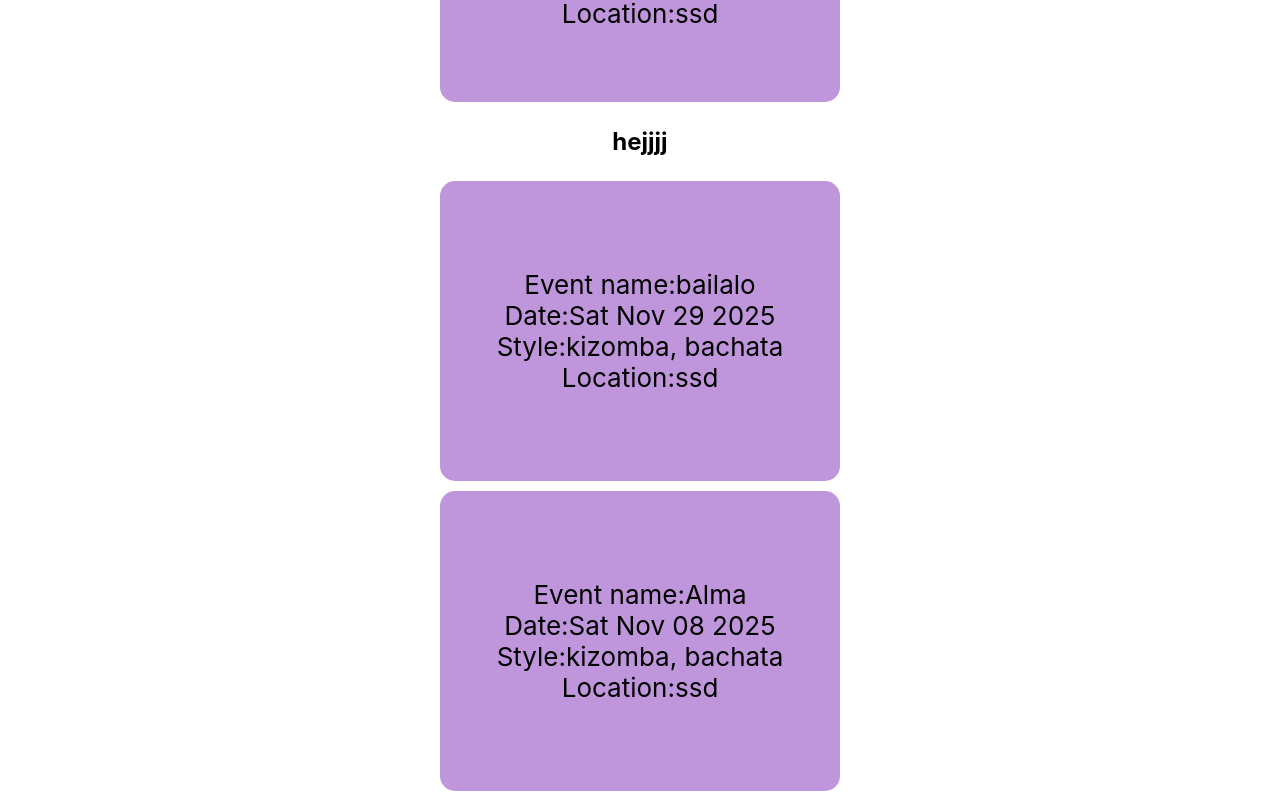
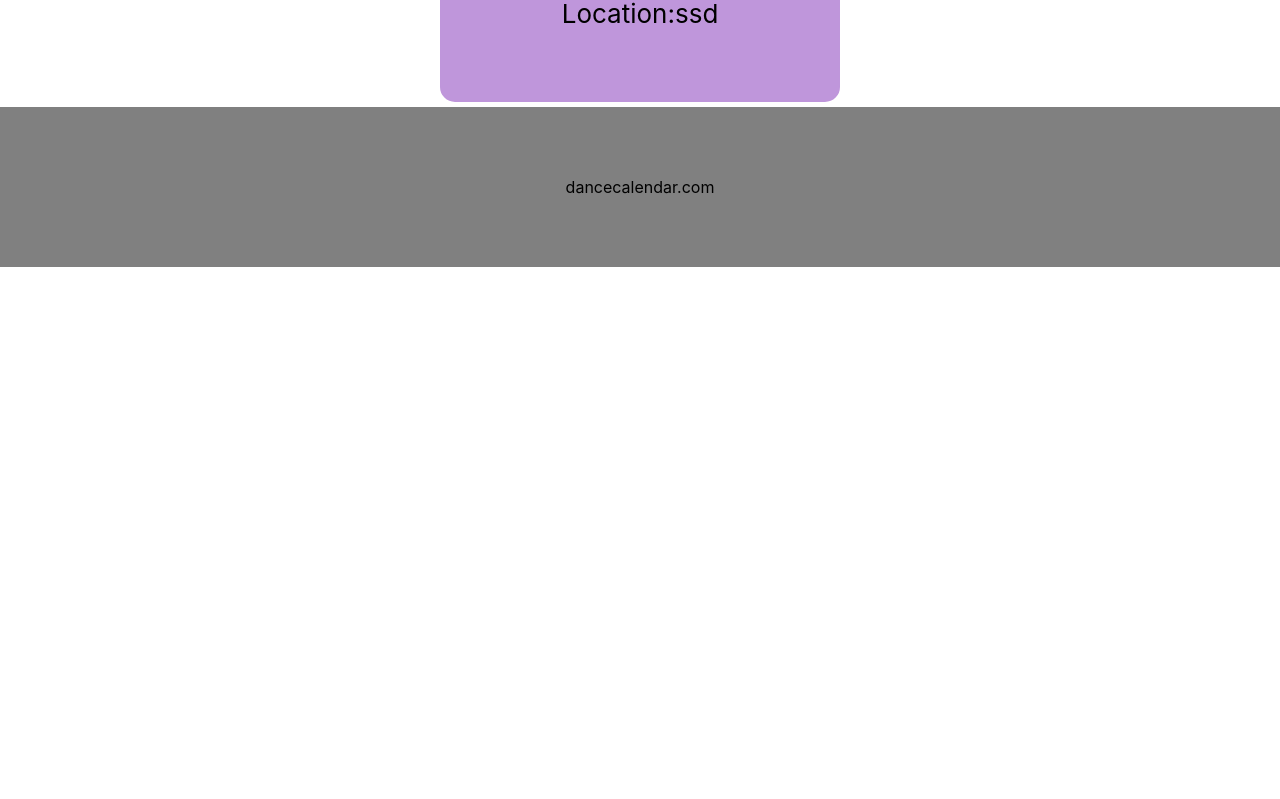
Before and after one commit to watermelonstrawbery/danceCalendar, a React (Create React App) app: page / in a window 1280 px wide. Shown: the part 1954-2753 px from the top of the page. After the commit the page ends 2221 px from the top, so only its background shows below. Built offline with nearby package versions, Linux system fonts and the light colour scheme.

Commit message:
la till en state för favorite events

```diff
--- a/src/App.js
+++ b/src/App.js
@@ -15,6 +15,7 @@ function App() {
   const[style, setStyle] = useState(null);
   const[date, setDate] = useState(null);
   const[searchTerm, setSearchTerm] = useState(null);
+  const[savedEvent, setSavedEvent] = useState(null);
 
   const filterOption=["bachata", "kizomba", "salsa"];
 
@@ -95,12 +96,6 @@ function App() {
       }
 
 
-
-
-      <h2>hejjjj</h2>
-
-      {((filteredEvents.length > 0) && (filteredEvents.map((event) => <EventHandler event={event}/>))) || events.map((event) => <EventHandler event={event}/>) }
-
         <footer>
           dancecalendar.com
         </footer>
```
